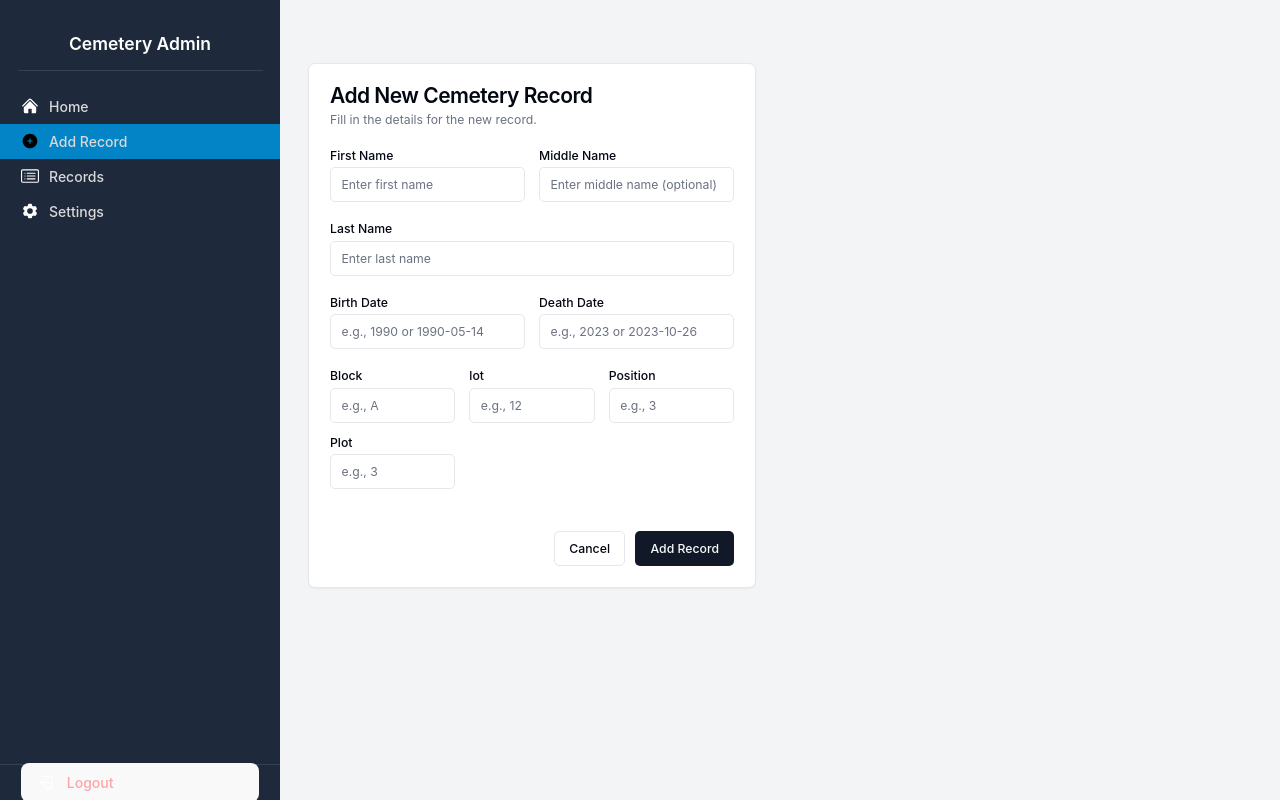
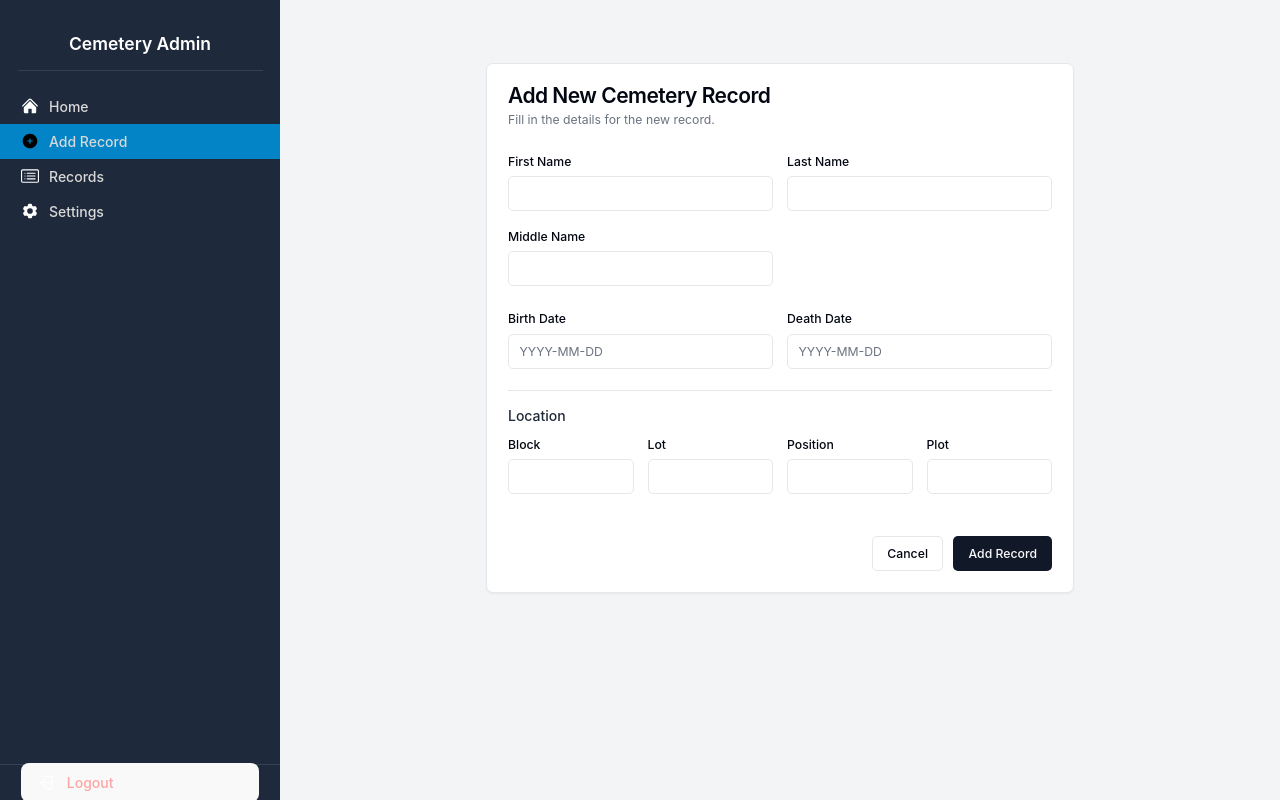
Before and after one commit to TVirgin/CFM, a React (Vite) app in the folder Cemetery/: page /admin/record in a window 1280 px wide. Built offline with nearby package versions, Linux system fonts and the light colour scheme; no server answers; sample sign-in values are in the browser's storage.

Commit message:
Clean up code

```diff
--- /dev/null
+++ b/Cemetery/src/hooks/useRecordForm.ts
@@ -0,0 +1,76 @@
+// src/hooks/useRecordForm.ts
+import * as React from 'react';
+import { Person } from '@/pages/records/records.types';
+
+// The hook will accept an optional initial record for editing
+export const useRecordForm = (initialRecord?: Person | null) => {
+  const [formData, setFormData] = React.useState<Partial<Person>>({});
+  const [isProcessing, setIsProcessing] = React.useState(false);
+  const [error, setError] = React.useState<string | null>(null);
+
+  // Populate the form when an initial record is provided (for editing)
+  React.useEffect(() => {
+    if (initialRecord) {
+      setFormData(initialRecord);
+    } else {
+      // Set default empty state for adding a new record
+      setFormData({
+        firstName: '',
+        middleName: '',
+        lastName: '',
+        birth: '',
+        death: '',
+        block: '',
+        lot: undefined,
+        pos: undefined,
+        plot: undefined,
+      });
+    }
+  }, [initialRecord]);
+
+  const handleInputChange = (e: React.ChangeEvent<HTMLInputElement | HTMLTextAreaElement>) => {
+    const { id, value } = e.target;
+    setFormData(prev => ({ ...prev, [id]: value }));
+  };
+
+  const handleNumericInputChange = (e: React.ChangeEvent<HTMLInputElement>) => {
+    const { id, value } = e.target;
+    // Allow empty string to clear the input, otherwise parse to number
+    const numValue = value === '' ? undefined : parseInt(value, 10);
+    if (value === '' || !isNaN(numValue as number)) {
+        setFormData(prev => ({ ...prev, [id]: numValue }));
+    }
+  };
+
+  // The save function is passed in from the component using the hook
+  const handleSave = async (saveFn: (data: Partial<Person>) => Promise<any>) => {
+    setError(null);
+
+    // Basic Validation
+    if (!formData.firstName || !formData.lastName) {
+      setError("First Name and Last Name are required.");
+      return;
+    }
+
+    setIsProcessing(true);
+    try {
+      await saveFn(formData);
+      return true; // Indicate success
+    } catch (err: any) {
+      setError(err.message || "An unexpected error occurred.");
+      return false; // Indicate failure
+    } finally {
+      setIsProcessing(false);
+    }
+  };
+
+  return {
+    formData,
+    setFormData,
+    isProcessing,
+    error,
+    handleInputChange,
+    handleNumericInputChange,
+    handleSave,
+  };
+};
--- a/Cemetery/src/pages/addRecord/index.tsx
+++ b/Cemetery/src/pages/addRecord/index.tsx
@@ -2,208 +2,112 @@
 import Layout from '@/components/layout';
 import * as React from 'react';
 import { Button } from "@/components/ui/button";
-import {
-  Card,
-  CardContent,
-  CardDescription,
-  CardFooter,
-  CardHeader,
-  CardTitle,
-} from "@/components/ui/card";
+import { Person } from '@/pages/records/records.types';
+import { Card, CardContent, CardDescription, CardFooter, CardHeader, CardTitle } from "@/components/ui/card";
 import { Input } from "@/components/ui/input";
 import { Label } from "@/components/ui/label";
-// Select component is no longer needed as 'status' is removed
+import { addRecord } from '../../services/recordService';
+import { useUserAuth } from '../../context/userAuthContext';
+import { useRecordForm } from '../../hooks/useRecordForm'; // Import the new hook
 
-import { Person } from '../records/records.types'; // Adjust path if needed
-import { addRecord } from '../../services/recordService'; // Adjust path
-import { useUserAuth } from '../../context/userAuthContext'; // Adjust path
-import { useNavigate } from 'react-router-dom';
+const AddRecord: React.FunctionComponent = () => {
+  const { user } = useUserAuth();
+  const {
+    formData,
+    isProcessing,
+    error,
+    handleInputChange,
+    handleNumericInputChange,
+    handleSave,
+    setFormData,
+  } = useRecordForm(); // Use the hook for form state and logic
 
-interface IAddRecordProps {}
-
-// Form data type based on the new Person, excluding 'id'
-// We'll use strings for number fields in the form state for easier input handling
-// and parse them to numbers upon submission.
-type NewPersonFormData = {
-  firstName: string;
-  middleName: string;
-  lastName: string;
-  birth: string;
-  death: string;
-  block: string;
-  lot: string;
-  pos: string;
-  plot: string;
-};
-
-const initialFormState: NewPersonFormData = {
-  firstName: '',
-  middleName: '',
-  lastName: '',
-  birth: '',
-  death: '',
-  block: '',
-  lot: '',
-  pos: '',
-  plot: '',
-};
-
-const AddRecord: React.FunctionComponent<IAddRecordProps> = (props) => {
-  const [formData, setFormData] = React.useState<NewPersonFormData>(initialFormState);
-  const [isSubmitting, setIsSubmitting] = React.useState(false);
-  const [error, setError] = React.useState<string | null>(null);
   const [successMessage, setSuccessMessage] = React.useState<string | null>(null);
 
-  const { user } = useUserAuth(); // Get the current user
-  const navigate = useNavigate();
-
-  const handleChange = (e: React.ChangeEvent<HTMLInputElement>) => {
-    const { id, value } = e.target;
-    setFormData(prev => ({
-      ...prev,
-      [id]: value,
-    }));
-  };
-
-  const handleSubmit = async (e: React.FormEvent<HTMLFormElement>) => {
+  const handleSubmit = async (e: React.FormEvent) => {
     e.preventDefault();
-    setError(null);
-    setSuccessMessage(null);
-
     if (!user) {
-      setError("You must be logged in to add a record.");
+      alert("You must be logged in to add a record.");
       return;
     }
 
-    // Basic validation
-    if (!formData.firstName.trim() || !formData.lastName.trim()) {
-      setError("First name and last name are required.");
-      return;
+    // The save function specific to adding a record
+    const success = await handleSave((data) => addRecord(data as Omit<Person, 'id'| 'createdAt'>));
+
+    if (success) {
+      setSuccessMessage("Record added successfully!");
+      // Reset form by re-initializing the hook's state
+      setFormData({ firstName: '', middleName: '', lastName: '', birth: '', death: '', block: '', lot: undefined, pos: undefined, plot: undefined});
+      setTimeout(() => setSuccessMessage(null), 3000);
     }
-    // Add more specific validation as needed for other fields
-
-    setIsSubmitting(true);
-
-    try {
-      // Prepare data for the service.
-      // The addRecord service function expects data that can form a Person object (excluding id).
-      // Your service function might also add a 'createdAt' timestamp or a 'userId'.
-      // Ensure the object passed matches what `addRecord` needs.
-      const recordDataForService: Omit<Person, 'id'> = {
-        firstName: formData.firstName.trim(),
-        middleName: formData.middleName.trim(),
-        lastName: formData.lastName.trim(),
-        birth: formData.birth, //? new Date(formData.birth + 'T00:00:00').toDateString() : "",
-        death: formData.death, //? new Date(formData.death + 'T00:00:00').toDateString() : "",
-        block: formData.block.trim(),
-        lot: Number(formData.lot) || 0,
-        pos: Number(formData.pos) || 0,
-        plot: Number(formData.plot) || 0,
-        // If your Firestore documents or 'addRecord' service needs a userId, add it here:
-        // userId: user.uid,
-        // And ensure 'userId' is part of your 'Person' type in records.types.ts
-      };
-
-      console.log("record to add");
-      console.log(formData.death);
-
-      const newRecordId = await addRecord(recordDataForService);
-      setSuccessMessage(`Record added successfully!`);
-      setFormData(initialFormState); // Reset form
-
-      setTimeout(() => {
-        // navigate('/recordsList'); // Navigate to records list or a relevant page
-      }, 1500);
-
-    } catch (err: any) {
-      console.error("Failed to add record:", err);
-      setError(err.message || "An unexpected error occurred. Please try again.");
-    } finally {
-      setIsSubmitting(false);
-    }
-  };
-
- const handleCancel = () => {
-    // Reset the form to its initial, empty state
-    setFormData(initialFormState);
-
-    // Clear any feedback messages that might be displayed
-    setError(null);
-    setSuccessMessage(null);
   };
 
   return (
     <Layout>
-      <div className="fflex flex-col items-center justify-start w-full py-8 md:py-12">
-        <Card className="w-full max-w-lg">
+      <div className="flex justify-center w-full py-8 md:py-12">
+        <Card className="w-full max-w-2xl">
           <CardHeader>
             <CardTitle>Add New Cemetery Record</CardTitle>
             <CardDescription>Fill in the details for the new record.</CardDescription>
           </CardHeader>
-          <CardContent>
           <form onSubmit={handleSubmit}>
-              <div className="grid w-full items-start gap-6">
-                {/* lot 1: Names */}
-                <div className="grid sm:grid-cols-2 gap-4">
-                  <div className="flex flex-col space-y-1.5">
+            <CardContent className="space-y-6">
+              <div className="grid grid-cols-1 md:grid-cols-2 gap-4">
+                  <div className="space-y-1.5">
                       <Label htmlFor="firstName">First Name</Label>
-                    <Input id="firstName" placeholder="Enter first name" value={formData.firstName} onChange={handleChange} disabled={isSubmitting} required />
+                      <Input id="firstName" value={formData.firstName || ''} onChange={handleInputChange} disabled={isProcessing} required />
                   </div>
-                  <div className="flex flex-col space-y-1.5">
+                  <div className="space-y-1.5">
+                      <Label htmlFor="lastName">Last Name</Label>
+                      <Input id="lastName" value={formData.lastName || ''} onChange={handleInputChange} disabled={isProcessing} required />
+                  </div>
+                  <div className="space-y-1.5">
                       <Label htmlFor="middleName">Middle Name</Label>
-                    <Input id="middleName" placeholder="Enter middle name (optional)" value={formData.middleName} onChange={handleChange} disabled={isSubmitting} />
+                      <Input id="middleName" value={formData.middleName || ''} onChange={handleInputChange} disabled={isProcessing} />
                   </div>
               </div>
-                <div className="flex flex-col space-y-1.5">
-                    <Label htmlFor="lastName">Last Name</Label>
-                    <Input id="lastName" placeholder="Enter last name" value={formData.lastName} onChange={handleChange} disabled={isSubmitting} required />
+              <div className="grid grid-cols-1 md:grid-cols-2 gap-4">
+                  <div className="space-y-1.5">
+                      <Label htmlFor="birth">Birth Date</Label>
+                      <Input id="birth" value={formData.birth || ''} onChange={handleInputChange} placeholder="YYYY-MM-DD" disabled={isProcessing} />
                   </div>
-
-
-                {/* Birth & Death (Assuming years or timestamps handled as numbers) */}
-                <div className="grid sm:grid-cols-2 gap-4">
-                  <div className="flex flex-col space-y-1.5">
-                    <Label htmlFor="birth">Birth Date</Label>
-                    <Input id="birth" type="text" placeholder="e.g., 1990 or 1990-05-14" value={formData.birth} onChange={handleChange} disabled={isSubmitting} />
+                  <div className="space-y-1.5">
+                      <Label htmlFor="death">Death Date</Label>
+                      <Input id="death" value={formData.death || ''} onChange={handleInputChange} placeholder="YYYY-MM-DD" disabled={isProcessing} />
                   </div>
-                  <div className="flex flex-col space-y-1.5">
-                    <Label htmlFor="death">Death Date</Label>
-                    <Input id="death" type="text" placeholder="e.g., 2023 or 2023-10-26" value={formData.death} onChange={handleChange} disabled={isSubmitting} />
+              </div>
+              <div className="pt-4 border-t">
+                  <h4 className="text-md font-medium text-gray-800 mb-2">Location</h4>
+                  <div className="grid grid-cols-2 md:grid-cols-4 gap-4">
+                      <div className="space-y-1.5">
+                          <Label htmlFor="block">Block</Label>
+                          <Input id="block" value={formData.block || ''} onChange={handleInputChange} disabled={isProcessing} />
+                      </div>
+                      <div className="space-y-1.5">
+                          <Label htmlFor="lot">Lot</Label>
+                          <Input id="lot" type="number" value={formData.lot ?? ''} onChange={handleNumericInputChange} disabled={isProcessing} />
+                      </div>
+                      <div className="space-y-1.5">
+                          <Label htmlFor="pos">Position</Label>
+                          <Input id="pos" type="number" value={formData.pos ?? ''} onChange={handleNumericInputChange} disabled={isProcessing} />
+                      </div>
+                      <div className="space-y-1.5">
+                          <Label htmlFor="plot">Plot</Label>
+                          <Input id="plot" type="number" value={formData.plot ?? ''} onChange={handleNumericInputChange} disabled={isProcessing} />
+                      </div>
                   </div>
               </div>
 
-                {/* Plot Location */}
-                <div className="grid sm:grid-cols-3 gap-4">
-                  <div className="flex flex-col space-y-1.5">
-                    <Label htmlFor="block">Block</Label>
-                    <Input id="block" placeholder="e.g., A" value={formData.block} onChange={handleChange} disabled={isSubmitting} />
-                  </div>
-                  <div className="flex flex-col space-y-1.5">
-                    <Label htmlFor="lot">lot</Label>
-                    <Input id="lot" type="number" placeholder="e.g., 12" value={formData.lot} onChange={handleChange} disabled={isSubmitting} />
-                  </div>
-                  <div className="flex flex-col space-y-1.5">
-                    <Label htmlFor="pos">Position</Label>
-                    <Input id="pos" type="number" placeholder="e.g., 3" value={formData.pos} onChange={handleChange} disabled={isSubmitting} />
-                  </div>
-                  <div className="flex flex-col space-y-1.5">
-                    <Label htmlFor="plot">Plot</Label>
-                    <Input id="plot" type="number" placeholder="e.g., 3" value={formData.plot} onChange={handleChange} disabled={isSubmitting} />
-                  </div>
-                </div>
-
-                {error && <p className="text-sm text-red-600 pt-2">{error}</p>}
-                {successMessage && <p className="text-sm text-green-600 pt-2">{successMessage}</p>}
-              </div>
-            </form>
+              {error && <p className="text-sm text-red-600">{error}</p>}
+              {successMessage && <p className="text-sm text-green-600">{successMessage}</p>}
             </CardContent>
-          <CardFooter className="flex flex-col sm:flex-row justify-end gap-3 pt-6">
-            <Button variant="outline" onClick={handleCancel} disabled={isSubmitting}>Cancel</Button>
-            {/* This button will trigger the form's onSubmit when clicked */}
-            <Button type="submit" onClick={(e) => handleSubmit(e as any)} disabled={isSubmitting}>
-              {isSubmitting ? 'Adding...' : 'Add Record'}
+            <CardFooter className="flex justify-end gap-3 pt-6">
+              <Button variant="outline" type="button" onClick={() => window.history.back()} disabled={isProcessing}>Cancel</Button>
+              <Button type="submit" disabled={isProcessing}>
+                {isProcessing ? 'Adding...' : 'Add Record'}
               </Button>
             </CardFooter>
+          </form>
         </Card>
       </div>
     </Layout>
```
Also changed, not shown: Cemetery/src/hooks/useRecordEditModal.ts (added, +25 -0 lines), Cemetery/src/pages/records/index.tsx (+41 -37 lines), Cemetery/src/services/recordService.ts (+16 -1 lines), 1 other file (tests, documents, lock files or other folders). Lines whose indentation alone changed are shown as unchanged.
